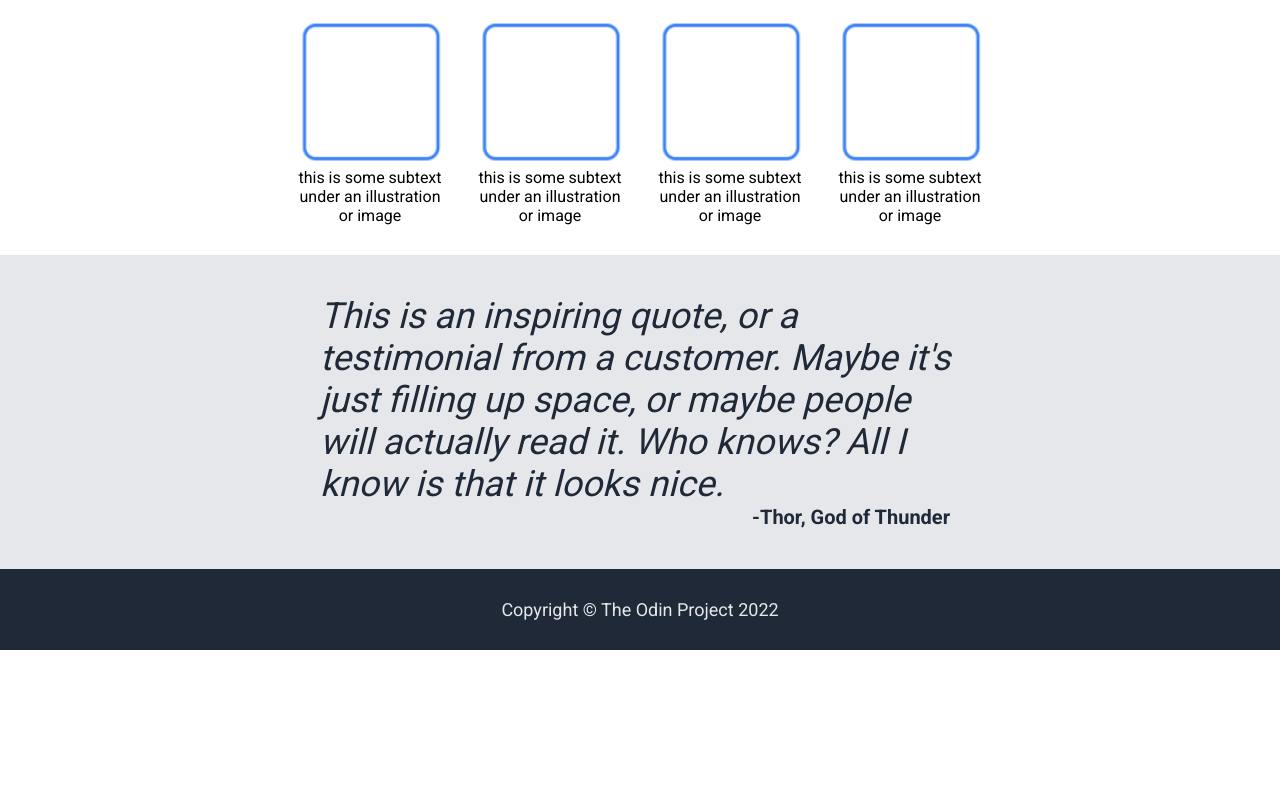
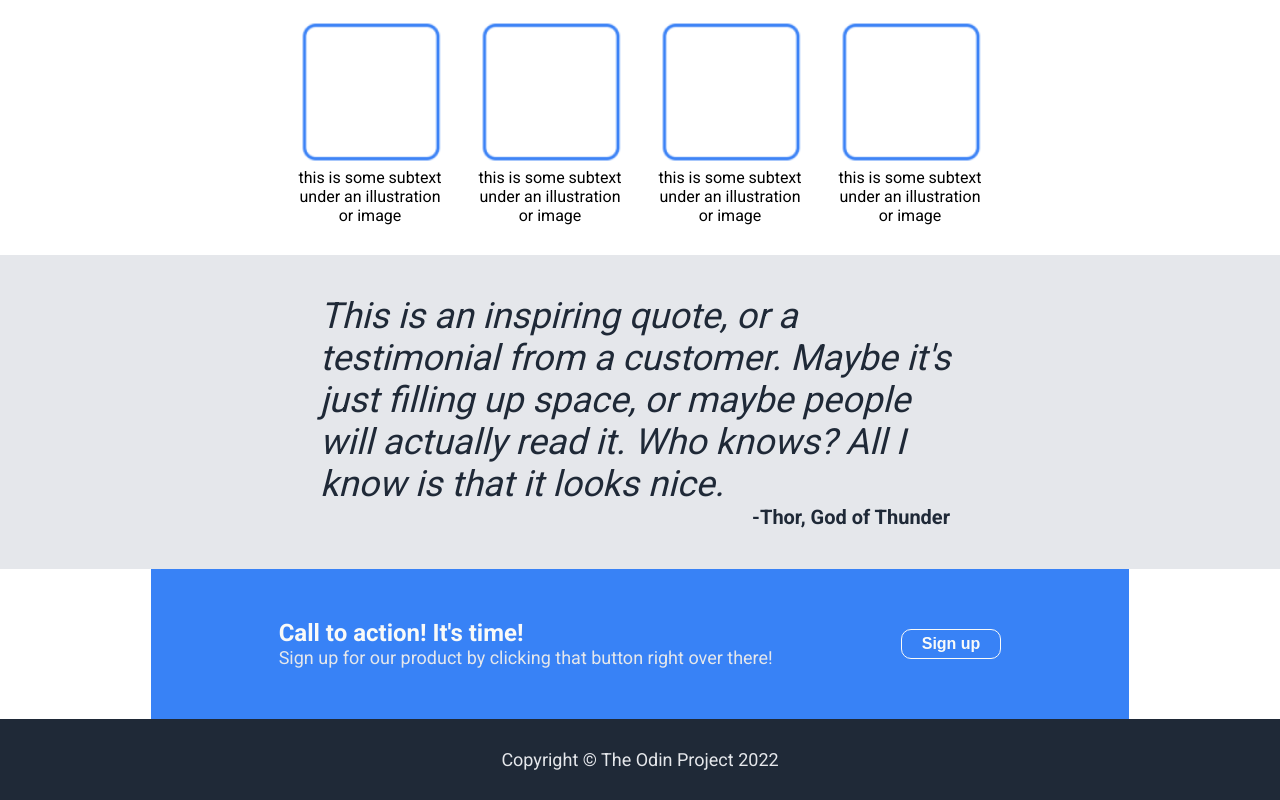
Before and after one commit to MarcinSkic/odin-landing-page, a plain HTML site: page index.html in a window 1280 px wide. Shown: the part 502-1302 px from the top of the page. Before the commit the page ends 1152 px from the top, so only its background shows below. Drawn offline with Linux system fonts and the light colour scheme.

Commit message:
Finish landing-page project

```diff
--- a/index.html
+++ b/index.html
@@ -24,6 +24,7 @@
                 <div class="image">this is a placeholder for an image</div>
             </div>
         </div>
+
         <div class="information">
             <div class="info-header">Some random information</div>
             <div class="content">
@@ -50,6 +51,7 @@
 
             </div>
         </div>
+
         <div class="grey-background">
             <div class="quote-section">
                 <div class="quote">
@@ -62,6 +64,15 @@
                 </div>
             </div>
         </div>
+
+        <div class="banner">
+            <div>
+                <h2>Call to action! It's time!</h2>
+                Sign up for our product by clicking that button right over there!
+            </div>
+            <button class="sign-up">Sign up</button>
+        </div>
+
         <div class="footer">
             Copyright &copy; The Odin Project 2022
         </div>
--- a/style.css
+++ b/style.css
@@ -42,7 +42,7 @@ h1 {
     font-weight: 800;
     color: #F9FAF8;
 }
-
+.banner div,
 .footer,
 h3 a,
 .subtext {
@@ -54,7 +54,7 @@ h3 a,
 .header {
     display: flex;
     align-items: center;
-    gap: 8px;
+    gap: 3vw;
 }
 
 .title {
@@ -82,7 +82,7 @@ h3 a,
 
 .sign-up {
     background: #3882F6;
-    border-radius: 5px;
+    border-radius: 10px;
     padding: 5px 20px;
     border: none;
     font-size: 16px;
@@ -120,6 +120,7 @@ h3 a,
 .content {
     display: flex;
     gap: 30px;
+    flex-wrap: wrap;
 }
 
 .card {
@@ -161,3 +162,18 @@ h3 a,
     font-weight: 800;
     color: #1f2937;
 }
+
+.banner {
+    background-color: #3882F6;
+    align-self: center;
+    display: flex;
+    padding: 50px 10vw;
+    margin-top: auto;
+    gap: 10vw;
+}
+
+.banner .sign-up {
+    border: solid;
+    border-width: 1px;
+    margin: 10px 0px;
+}
```
